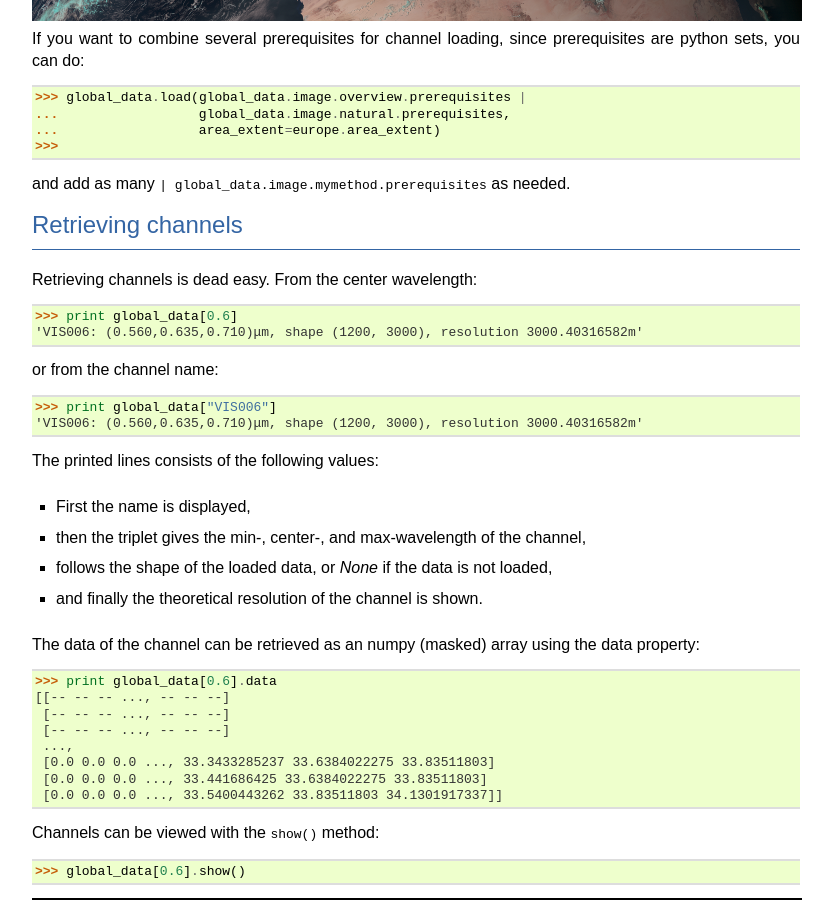
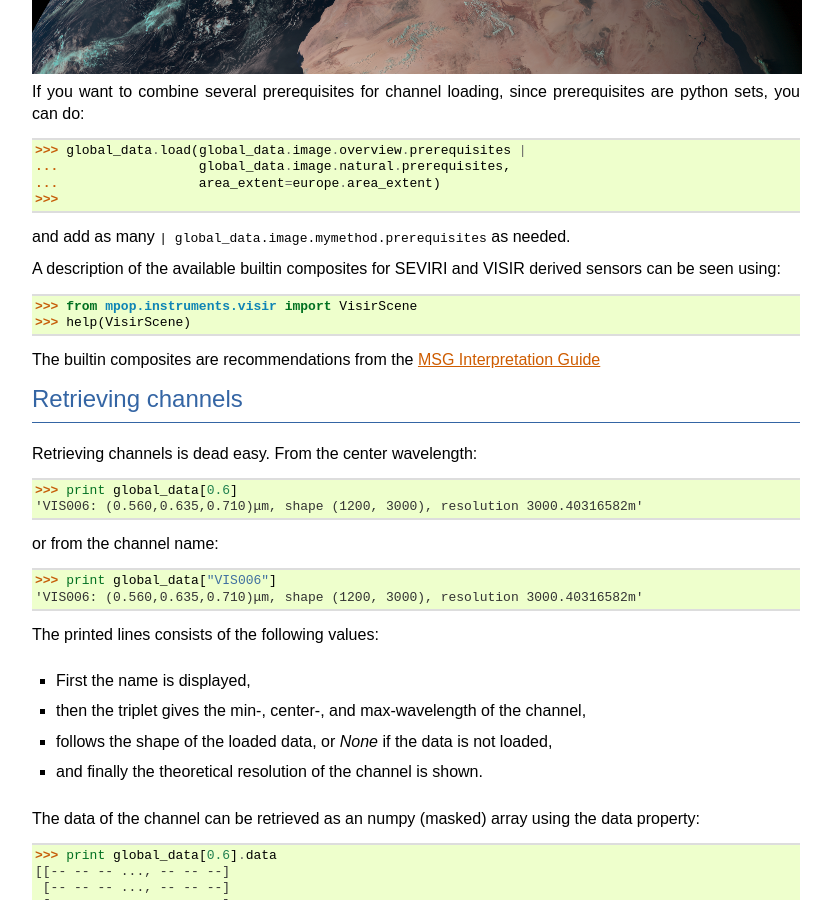
Before and after one commit to pytroll/pytroll, a Sphinx documentation site: the page built from web/source/quickstart.rst, in a window 1280 px wide and 900 px high, scrolled down 2767 px. Shown: the whole window, without its empty margins (48-881 px from the left). Built offline with Sphinx 7.4.7, drawn with Linux system fonts in a browser that asks for light colours; formulas are drawn with MathJax 3; some of the changed text lies outside the part shown.

Commit message:
completed SEVERI quickstart rewrite

```diff
--- a/web/source/quickstart.rst
+++ b/web/source/quickstart.rst
@@ -6,6 +6,8 @@
 
 For this tutorial, we will use the Meteosat data in the uncompressed EUMETSAT HRIT format, read it through mipp_ into
 mpop_, resample it with pyresample_ and process it a bit. Install theses packages first.
+
+Software to uncompress HRIT can be obtained from EUMETSAT (register and download the `Public Wavelet Transform Decompression Library Software`_)
 
 For this tutorial template config files (see :doc:`install`) can be used. These are located in the *etc* dir of the mpop_ source. Copy *mpop.cfg.template*, *areas.def.template* and *meteosat09.cfg.template* to another dir and remove the *.template* extension. In the config file *meteosat09.cfg* locate the section :attr:`severi-level1` and modify the defined :attr:`dir` to point to the dir of your uncompressed HRIT data.
 
@@ -119,6 +121,13 @@ prerequisites are python sets, you can do::
     >>>
 
 and add as many :attr:`| global_data.image.mymethod.prerequisites` as needed.
+
+A description of the available builtin composites for SEVIRI and VISIR derived sensors can be seen using::
+
+    >>> from mpop.instruments.visir import VisirScene
+    >>> help(VisirScene)
+
+The builtin composites are recommendations from the `MSG Interpretation Guide`_
 
 Retrieving channels
 ===================
@@ -298,4 +307,6 @@ Add the dir containing *my_composites.py* to your PYTHONPATH. Now your new compo
 .. _mpop: http://www.github.com/mraspaud/mpop
 .. _mipp: http://www.github.com/loerum/mipp
 .. _pyresample: http://pyresample.googlecode.com
-.. _numexpr http://code.google.com/p/numexpr/
+.. _numexpr: http://code.google.com/p/numexpr/
+.. _Public Wavelet Transform Decompression Library Software: http://www.eumetsat.int/Home/Main/DataAccess/SupportSoftwareTools/index.htm?l=en
+.. _MSG Interpretation Guide: http://oiswww.eumetsat.org/WEBOPS/msg_interpretation/index.php
```
Also changed, not shown: other parts of web/source/quickstart.rst (+1 -1 lines), web/source/euro_north.png, web/source/euro_north_hr.png.
